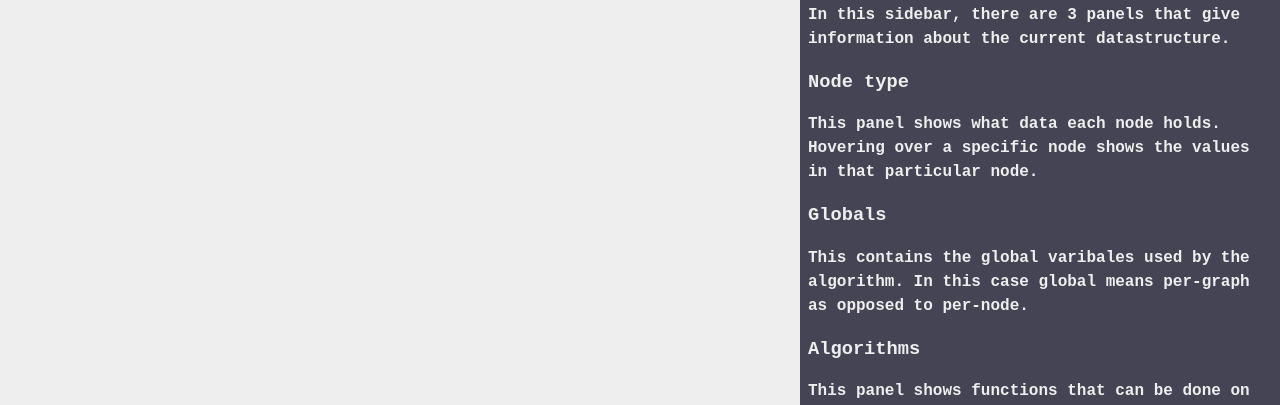
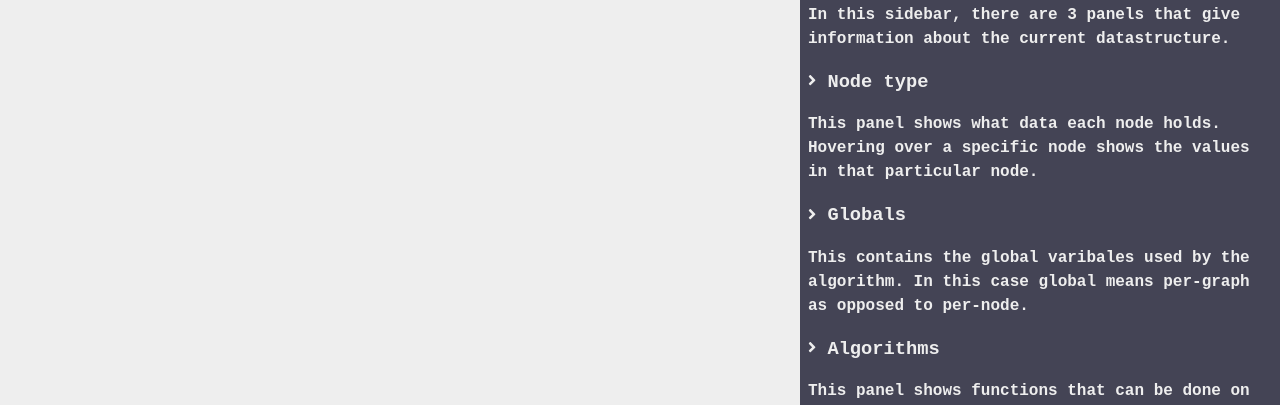
Before and after one commit to haved/grafviz, a Vue app: page / in a window 1280 px wide. Shown: the part 334-739 px from the top of the page. Built offline with nearby package versions, Linux system fonts and the light colour scheme.

Commit message:
Add some icons, now to fix the mess of scrolling

```diff
--- a/package.json
+++ b/package.json
@@ -27,6 +27,7 @@
     "sass": "^1.19.0",
     "sass-loader": "^8.0.0",
     "typescript": "~3.5.3",
+    "vue-cli-plugin-fontawesome": "^0.2.0",
     "vue-template-compiler": "^2.6.10"
   },
   "eslintConfig": {
--- a/src/App.vue
+++ b/src/App.vue
@@ -72,6 +72,8 @@ body, html {
   }
 }
 
+
+
 .codebg {
   background-color: #333;
 }
--- a/src/components/GuideText.vue
+++ b/src/components/GuideText.vue
@@ -5,13 +5,13 @@
       This website lets you visualize different graph based datastructures, and visually see the algorithms operating on the graphs.<br>
       At the top of the page you can choose the data structure of your choice.<br>
       In this sidebar, there are 3 panels that give information about the current datastructure.
-      <h3>Node type</h3>
+      <h3><font-awesome-icon icon="angle-right" size="sm"/> Node type</h3>
       This panel shows what data each node holds.
       Hovering over a specific node shows the values in that particular node.
-      <h3>Globals</h3>
+      <h3><font-awesome-icon icon="angle-right" size="sm"/> Globals</h3>
       This contains the global varibales used by the algorithm.
       In this case global means per-graph as opposed to per-node.
-      <h3>Algorithms</h3>
+      <h3><font-awesome-icon icon="angle-right" size="sm"/> Algorithms</h3>
       This panel shows functions that can be done on the graph.
       Click one to expand it, and click again to put it on the execute-bar.
     </div>
--- a/src/main.ts
+++ b/src/main.ts
@@ -1,4 +1,5 @@
 import Vue from 'vue'
+import './plugins/fontawesome'
 import App from './App.vue'
 Vue.config.productionTip = false
 
--- /dev/null
+++ b/src/plugins/fontawesome.js
@@ -0,0 +1,9 @@
+import Vue from 'vue'
+
+import { library } from '@fortawesome/fontawesome-svg-core'
+import { fas } from '@fortawesome/free-solid-svg-icons'
+import { FontAwesomeIcon } from '@fortawesome/vue-fontawesome'
+
+library.add(fas)
+
+Vue.component('font-awesome-icon', FontAwesomeIcon)
```
Also changed, not shown: 1 other file (tests, documents, lock files or other folders).
